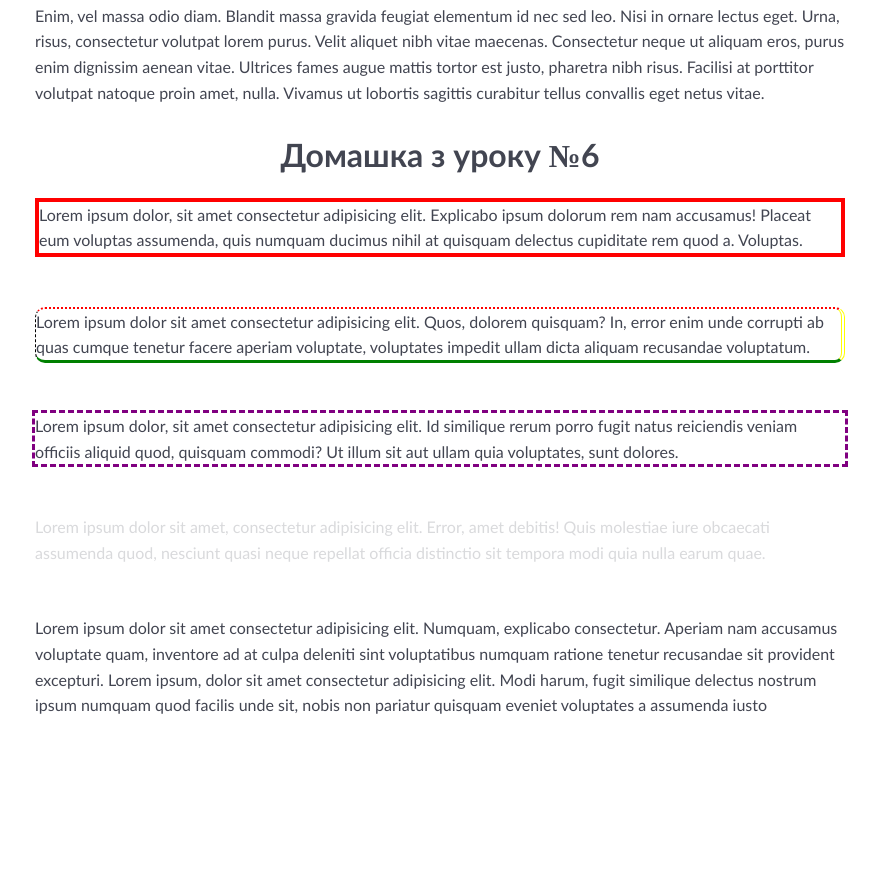
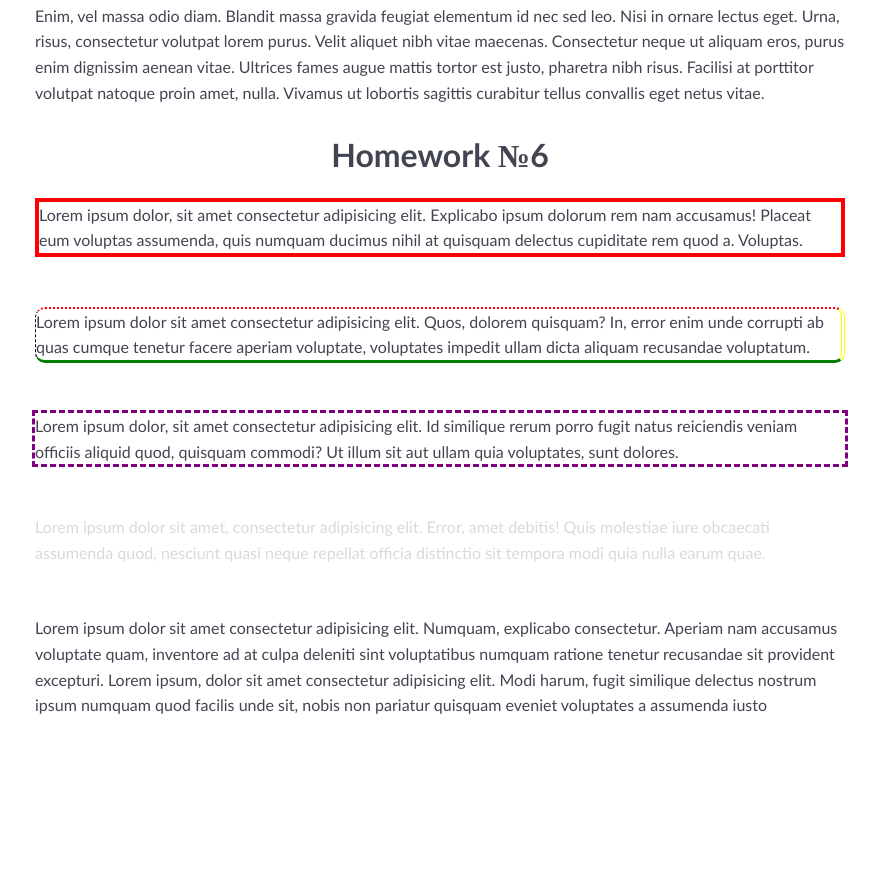
Before and after one commit to AndriyKravtsov/lessons, a plain HTML site: page lesson-6/index.html in a window 1280 px wide. Shown: the part 1370-2259 px from the top of the page, without its empty margins (200-1079 px from the left). Drawn offline with Linux system fonts and the light colour scheme.

Commit message:
Update index.html

```diff
--- a/lesson-6/index.html
+++ b/lesson-6/index.html
@@ -65,7 +65,7 @@
       </div>
    </main>
    <section class="homework container">
-      <h2 class="homework__title">Домашка з уроку №6</h2>
+      <h2 class="homework__title">Homework №6</h2>
       <div class="homework__content content-homework">
          <div class="content-homework__block block-1">
             Lorem ipsum dolor, sit amet consectetur adipisicing elit. Explicabo ipsum dolorum rem nam accusamus! Placeat
```
